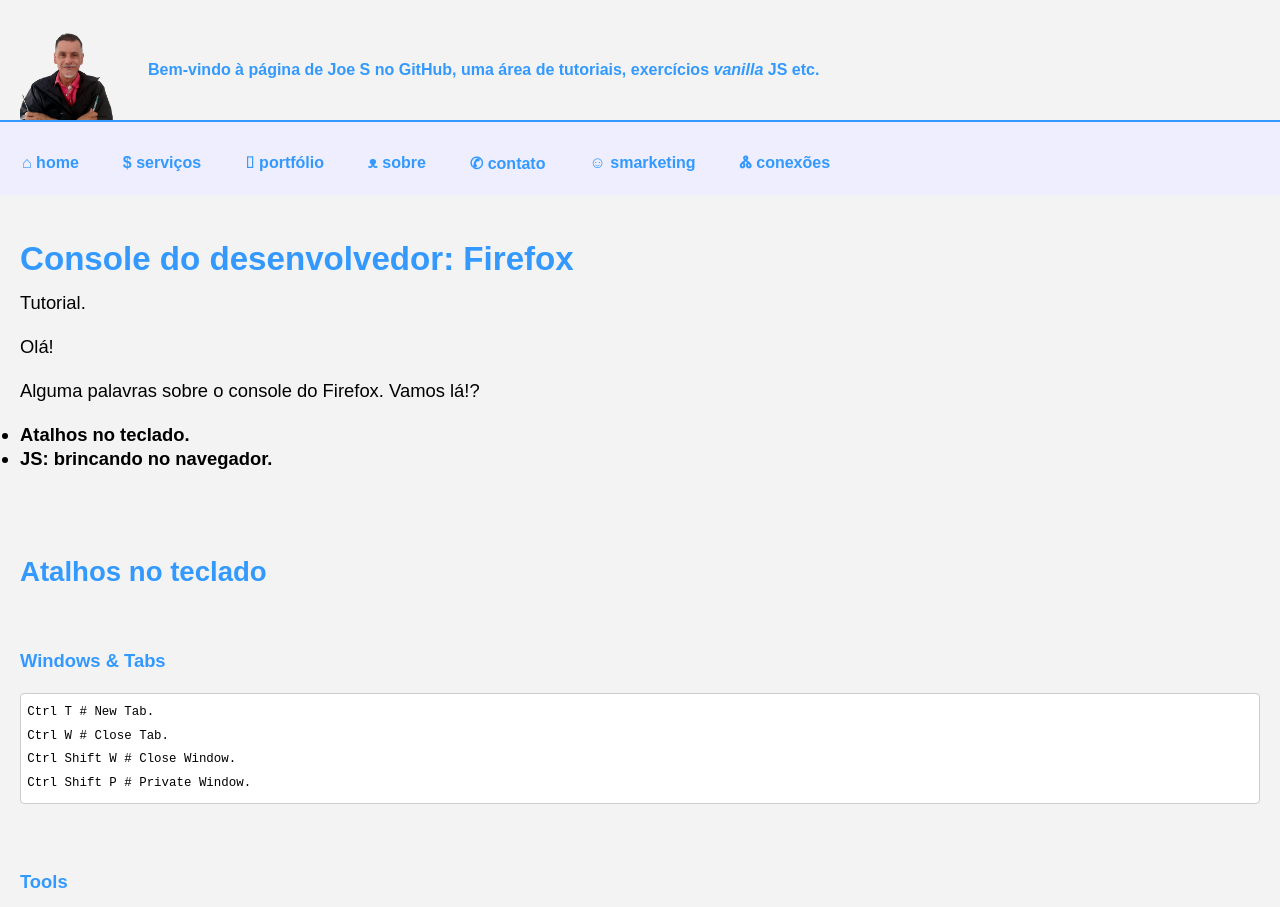
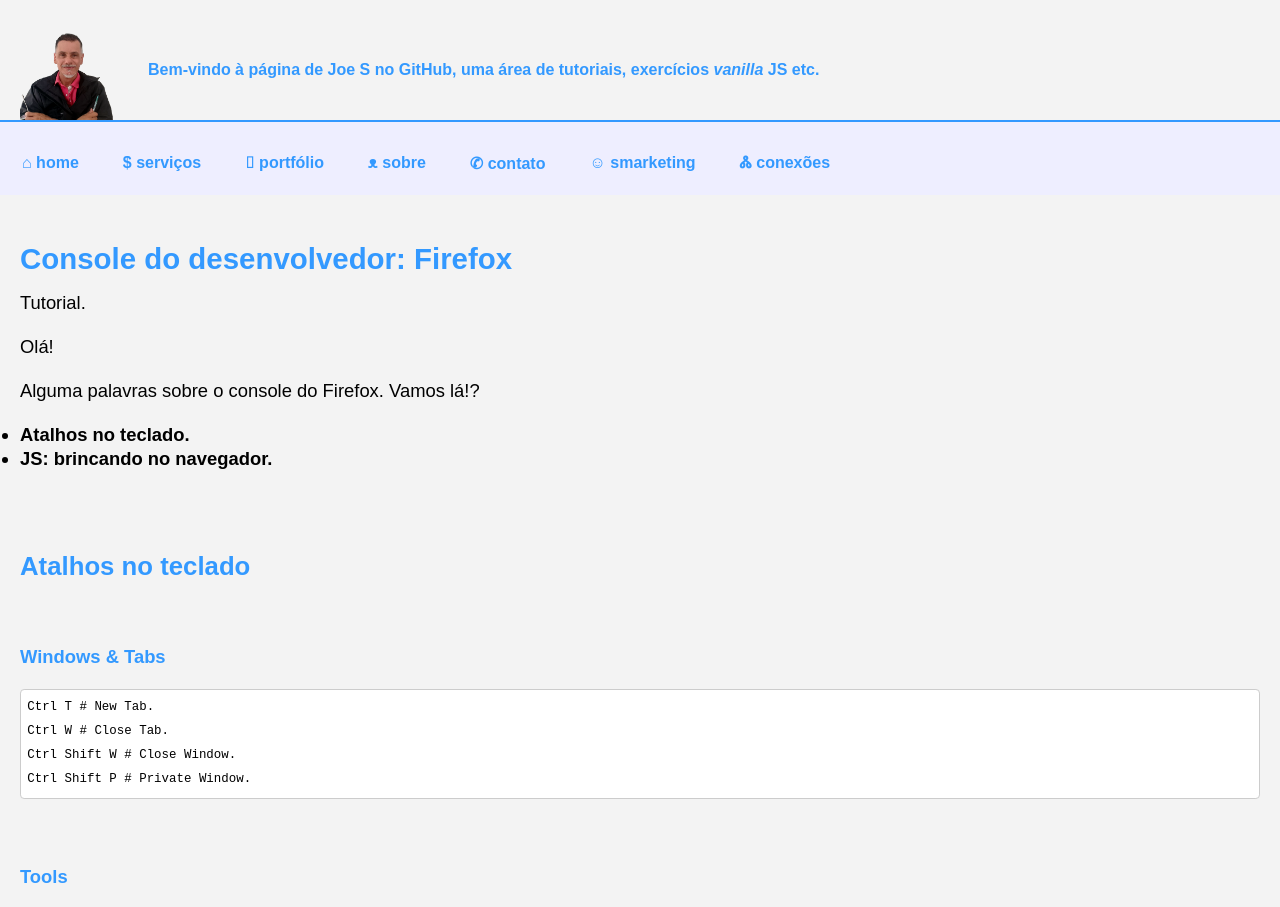
Before and after one commit to Joesynth/joesynth.github.io, a Jekyll site: the page built from _posts/2021-11-27-console-do-desenvolvedor.md, in a window 1280 px wide. Shown: the top 907 px of the page. Built offline with Jekyll 4.4.1, drawn with Linux system fonts in a browser that asks for light colours.

Commit message:
Adjust font sizes for h1 and h2 elements

```diff
--- a/css/style.css
+++ b/css/style.css
@@ -79,7 +79,8 @@
 													/* .art-content h3, h1 { margin-bottom: 5px; } 		 Adicionado h1*/
 h1, h2, h3, h4, h5, h6 { color: var(--cor-escura); }
 h2, h4, h5, h6 { padding-top: 2.5em}		/*h1 usado no topo de cada artigo .md, e h3 somente na página principal. */
-h1 { font-size: 1.8em; }
+h1 { font-size: 1.6em; }
+h2 { font-size: 1.4em; }
 h5, h6 { font-size: 1em; }
 
 strong { font-size: 0.9em;}
```
